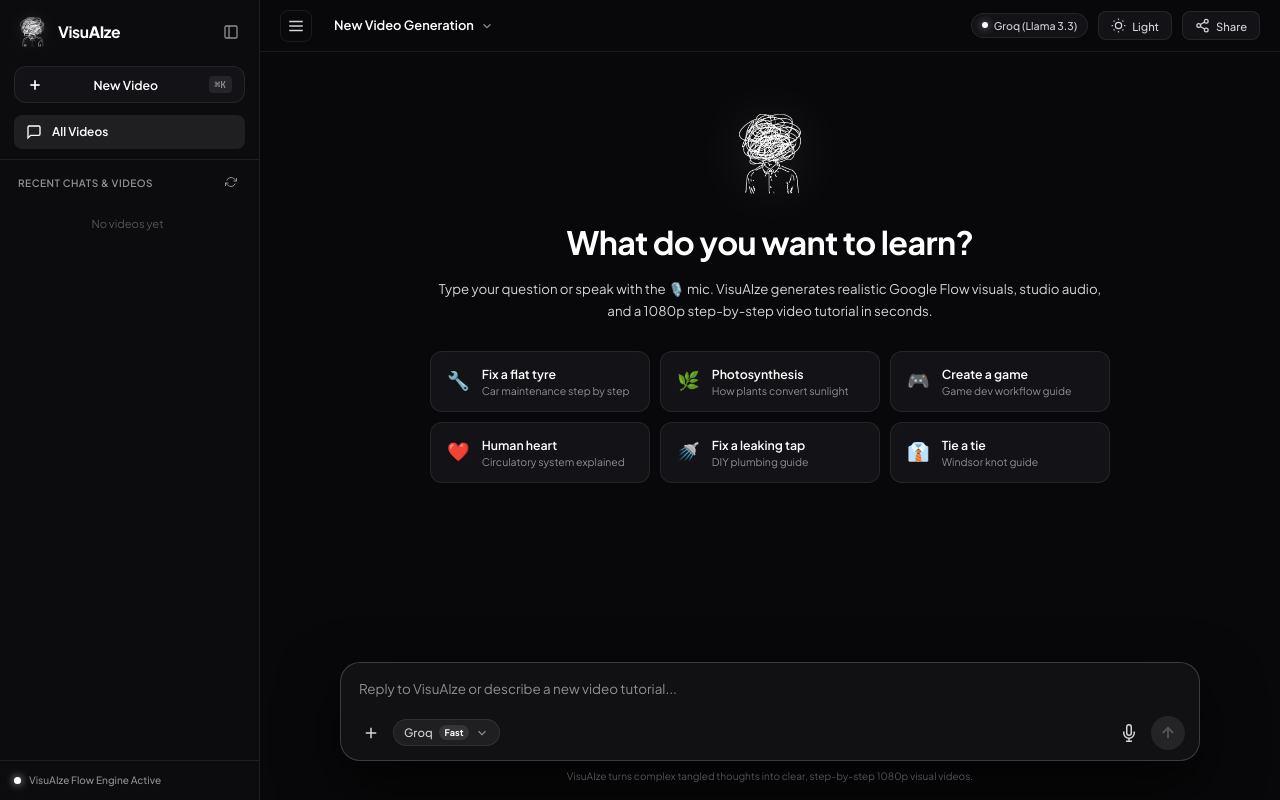
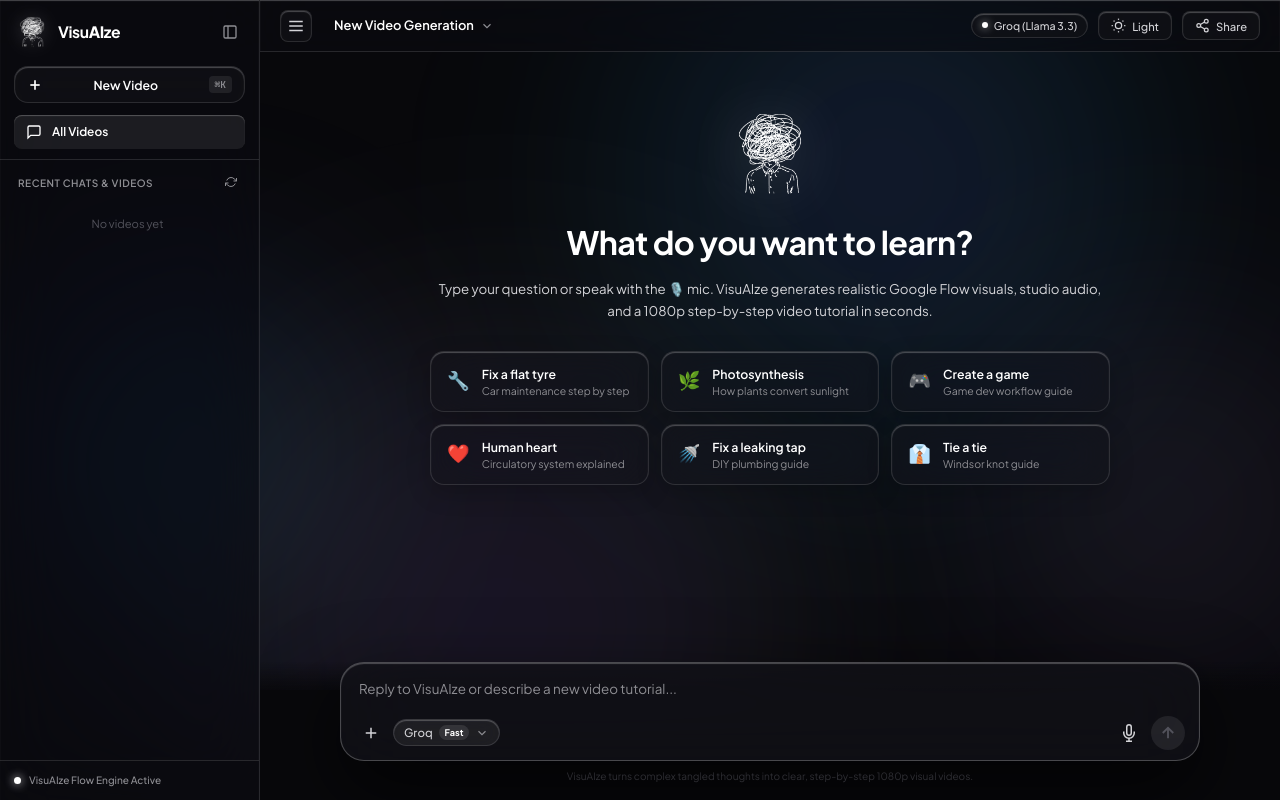
Before and after one commit to naveenkumarr24cs-a11y/VisuAIze-, a Flask app: page / in a window 1280 px wide. Run offline with Flask 3, Linux system fonts and the light colour scheme; data that the repository does not hold is empty.

Commit message:
feat: Liquid Glassmorphism UI with floating ambient liquid caustic orbs and frosted water glass panels

```diff
--- a/static/css/style.css
+++ b/static/css/style.css
@@ -11,63 +15,66 @@
 }
 
 :root {
-  /* Pure Pitch Dark Black Palette */
-  --bg-app:        #08080a;
-  --bg-sidebar:    #0c0c0f;
-  --bg-card:       #131317;
-  --bg-card-hover: #1b1b20;
-  --bg-card-subtle:#16161b;
-  --bg-input:      #111114;
-
-  /* Crisp Monochrome Borders */
-  --border:        rgba(255, 255, 255, 0.08);
-  --border-hover:  rgba(255, 255, 255, 0.18);
-  --border-focus:  rgba(255, 255, 255, 0.5);
+  /* Dark Liquid Canvas */
+  --bg-app:          #08080b;
+  --bg-glass-sidebar:rgba(12, 12, 16, 0.65);
+  --bg-glass-card:   rgba(20, 20, 26, 0.55);
+  --bg-glass-hover:  rgba(30, 30, 40, 0.65);
+  --bg-glass-input:  rgba(18, 18, 24, 0.72);
+  --bg-glass-subtle: rgba(255, 255, 255, 0.04);
+
+  /* Liquid Specular Borders & Caustics */
+  --border:          rgba(255, 255, 255, 0.12);
+  --border-hover:    rgba(255, 255, 255, 0.24);
+  --border-focus:    rgba(255, 255, 255, 0.6);
+  --glass-specular:  inset 0 1px 1px rgba(255, 255, 255, 0.25);
+  --glass-shadow:    0 24px 60px rgba(0, 0, 0, 0.65);
 
   /* Typography */
-  --font-sans:     'Plus Jakarta Sans', -apple-system, BlinkMacSystemFont, 'Segoe UI', Roboto, sans-serif;
-  --font-mono:     'JetBrains Mono', monospace;
-
-  /* Pure White & Silver Grays */
-  --text-primary:  #ffffff;
-  --text-secondary:#d4d4d8;
-  --text-muted:    #8e8e93;
-  --text-dim:      #52525b;
-
-  /* Monochrome High-Contrast Accents */
-  --accent-white:  #ffffff;
-  --accent-silver: #e4e4e7;
-  --accent-zinc:   #71717a;
+  --font-sans:       'Plus Jakarta Sans', -apple-system, BlinkMacSystemFont, 'Segoe UI', Roboto, sans-serif;
+  --font-mono:       'JetBrains Mono', monospace;
+
+  /* Pure White & Silver Monochromes */
+  --text-primary:    #ffffff;
+  --text-secondary:  #d4d4d8;
+  --text-muted:      #8e8e93;
+  --text-dim:        #52525b;
+
+  --accent-white:    #ffffff;
+  --accent-silver:   #e4e4e7;
+  --accent-zinc:     #71717a;
 
   /* Dimensions & Radius */
-  --sidebar-width: 260px;
-  --radius-sm:     8px;
-  --radius-md:     12px;
-  --radius-lg:     16px;
-  --radius-xl:     20px;
-}
-
-/* ── Light Mode Palette (Apple / Notion Minimalist Clean Light) ─────────────── */
+  --sidebar-width:   260px;
+  --radius-sm:       8px;
+  --radius-md:       14px;
+  --radius-lg:       18px;
+  --radius-xl:       24px;
+}
+
+/* ── Light Mode Liquid Glass ─────────────────────────────────────────────────── */
 [data-theme="light"] {
-  --bg-app:        #f8f8fb;
-  --bg-sidebar:    #f0f0f4;
-  --bg-card:       #ffffff;
-  --bg-card-hover: #f3f3f7;
-  --bg-card-subtle:#eaeaf0;
-  --bg-input:      #ffffff;
-
-  --border:        rgba(0, 0, 0, 0.08);
-  --border-hover:  rgba(0, 0, 0, 0.18);
-  --border-focus:  rgba(0, 0, 0, 0.4);
-
-  --text-primary:  #09090b;
-  --text-secondary:#3f3f46;
-  --text-muted:    #71717a;
-  --text-dim:      #a1a1aa;
-
-  --accent-white:  #09090b;
-  --accent-silver: #27272a;
-  --accent-zinc:   #71717a;
+  --bg-app:          #f6f6fa;
+  --bg-glass-sidebar:rgba(240, 240, 246, 0.75);
+  --bg-glass-card:   rgba(255, 255, 255, 0.72);
+  --bg-glass-hover:  rgba(255, 255, 255, 0.9);
+  --bg-glass-input:  rgba(255, 255, 255, 0.82);
+  --bg-glass-subtle: rgba(0, 0, 0, 0.03);
+
+  --border:          rgba(0, 0, 0, 0.09);
+  --border-hover:    rgba(0, 0, 0, 0.2);
+  --border-focus:    rgba(0, 0, 0, 0.5);
+  --glass-specular:  inset 0 1px 1px rgba(255, 255, 255, 0.9);
+  --glass-shadow:    0 20px 50px rgba(0, 0, 0, 0.08);
+
+  --text-primary:    #09090b;
+  --text-secondary:  #3f3f46;
+  --text-muted:      #71717a;
+  --text-dim:        #a1a1aa;
+
+  --accent-white:    #09090b;
+  --accent-silver:   #27272a;
+  --accent-zinc:     #71717a;
 }
 
 [data-theme="light"] .brand-main-logo,
@@ -136,33 +129,116 @@
   line-height: 1.5;
   overflow: hidden;
   -webkit-font-smoothing: antialiased;
-  transition: background 0.2s ease, color 0.2s ease;
+  transition: background 0.3s ease, color 0.3s ease;
 }
 
 .app-container {
   display: flex;
   height: 100vh;
   width: 100vw;
-  background: var(--bg-app);
-  transition: background 0.2s ease;
   overflow: hidden;
   position: relative;
   background: var(--bg-app);
 }
 
 /* ══════════════════════════════════════════════════════════════════════════════
-   SIDEBAR (Collapsible & Pure Monochrome)
+   FLOATING AMBIENT LIQUID CAUSTIC ORBS
+   ══════════════════════════════════════════════════════════════════════════════ */
+.ambient-liquid-layer {
+  position: absolute;
+  inset: 0;
+  overflow: hidden;
+  pointer-events: none;
+  z-index: 1;
+}
+
+.liquid-orb {
+  position: absolute;
+  border-radius: 50%;
+  filter: blur(90px);
+  opacity: 0.65;
+  mix-blend-mode: screen;
+  will-change: transform;
+}
+
+[data-theme="light"] .liquid-orb {
+  mix-blend-mode: multiply;
+  opacity: 0.35;
+  filter: blur(100px);
+}
+
+.orb-1 {
+  width: 520px;
+  height: 520px;
+  top: -120px;
+  right: 15%;
+  background: radial-gradient(circle, rgba(99, 102, 241, 0.28) 0%, rgba(6, 182, 212, 0.15) 60%, transparent 80%);
+  animation: floatLiquid1 16s ease-in-out infinite alternate;
+}
+
+.orb-2 {
+  width: 600px;
+  height: 600px;
+  bottom: -160px;
+  left: 20%;
+  background: radial-gradient(circle, rgba(139, 92, 246, 0.22) 0%, rgba(255, 255, 255, 0.08) 60%, transparent 80%);
+  animation: floatLiquid2 20s ease-in-out infinite alternate;
+}
+
+.orb-3 {
+  width: 440px;
+  height: 440px;
+  top: 35%;
+  left: -80px;
+  background: radial-gradient(circle, rgba(56, 189, 248, 0.2) 0%, rgba(99, 102, 241, 0.1) 70%, transparent 80%);
+  animation: floatLiquid3 18s ease-in-out infinite alternate;
+}
+
+.orb-4 {
+  width: 380px;
+  height: 380px;
+  bottom: 20%;
+  right: -50px;
+  background: radial-gradient(circle, rgba(255, 255, 255, 0.12) 0%, rgba(139, 92, 246, 0.1) 70%, transparent 80%);
+  animation: floatLiquid1 22s ease-in-out infinite alternate-reverse;
+}
+
+@keyframes floatLiquid1 {
+  0%   { transform: translate(0, 0) scale(1); }
+  50%  { transform: translate(60px, 40px) scale(1.12); }
+  100% { transform: translate(-40px, 80px) scale(0.92); }
+}
+
+@keyframes floatLiquid2 {
+  0%   { transform: translate(0, 0) scale(0.95); }
+  50%  { transform: translate(-70px, -50px) scale(1.15); }
+  100% { transform: translate(50px, -30px) scale(1.05); }
+}
+
+@keyframes floatLiquid3 {
+  0%   { transform: translate(0, 0) scale(1.08); }
+  50%  { transform: translate(50px, -60px) scale(0.9); }
+  100% { transform: translate(-30px, 40px) scale(1.1); }
+}
+
+
+/* ══════════════════════════════════════════════════════════════════════════════
+   FROSTED GLASS SIDEBAR (Water Liquid Texture)
    ══════════════════════════════════════════════════════════════════════════════ */
 .sidebar {
   width: var(--sidebar-width);
   min-width: var(--sidebar-width);
-  background: var(--bg-sidebar);
+  background: var(--bg-glass-sidebar);
+  backdrop-filter: blur(32px) saturate(190%);
+  -webkit-backdrop-filter: blur(32px) saturate(190%);
   border-right: 1px solid var(--border);
+  box-shadow: var(--glass-specular);
   display: flex;
   flex-direction: column;
   height: 100vh;
   z-index: 100;
-  transition: width 0.22s cubic-bezier(0.16, 1, 0.3, 1), transform 0.22s cubic-bezier(0.16, 1, 0.3, 1), min-width 0.22s cubic-bezier(0.16, 1, 0.3, 1);
+  position: relative;
+  transition: width 0.24s cubic-bezier(0.16, 1, 0.3, 1), transform 0.24s cubic-bezier(0.16, 1, 0.3, 1), min-width 0.24s cubic-bezier(0.16, 1, 0.3, 1);
 }
 
 .sidebar.collapsed {
@@ -209,12 +285,12 @@
 }
 
 .collapse-sidebar-btn {
-  background: none;
+  background: transparent;
   border: none;
   color: var(--text-muted);
   cursor: pointer;
-  padding: 4px;
-  border-radius: 4px;
+  padding: 5px;
+  border-radius: 6px;
   transition: all 0.15s;
   display: flex;
   align-items: center;
@@ -237,25 +313,24 @@
   align-items: center;
   justify-content: space-between;
   padding: 9px 12px;
-  background: var(--bg-card);
+  background: var(--bg-glass-card);
+  backdrop-filter: blur(20px);
   border: 1px solid var(--border);
+  box-shadow: var(--glass-specular);
   border-radius: var(--radius-md);
   color: var(--text-primary);
   font-family: inherit;
   font-size: 0.88rem;
   font-weight: 600;
   cursor: pointer;
-  transition: all 0.15s ease;
+  transition: all 0.18s cubic-bezier(0.16, 1, 0.3, 1);
 }
 
 .new-chat-btn:hover {
-  background: var(--bg-card-hover);
+  background: var(--bg-glass-hover);
   border-color: var(--border-hover);
   transform: translateY(-1px);
-}
-
-.new-chat-btn svg {
-  color: var(--text-primary);
+  box-shadow: var(--glass-specular), 0 8px 20px rgba(0, 0, 0, 0.25);
 }
 
 .shortcut-kbd {
@@ -297,6 +372,7 @@
   background: rgba(255, 255, 255, 0.08);
   color: var(--text-primary);
   font-weight: 600;
+  box-shadow: var(--glass-specular);
 }
 
 /* Recent Videos Section */
@@ -411,7 +488,7 @@
 .sidebar-system-footer {
   padding: 12px 14px;
   border-top: 1px solid var(--border);
-  background: var(--bg-sidebar);
+  background: var(--bg-glass-sidebar);
 }
 
 .system-status-pill {
@@ -442,10 +519,11 @@
   height: 100vh;
   overflow: hidden;
   position: relative;
-  background: var(--bg-app);
-}
-
-/* Top App Bar */
+  background: transparent;
+  z-index: 10;
+}
+
+/* Floating Frosted Glass Top App Bar */
 .top-bar {
   height: 52px;
   padding: 0 20px;
@@ -454,7 +532,10 @@
   align-items: center;
   justify-content: space-between;
   flex-shrink: 0;
-  background: var(--bg-app);
+  background: var(--bg-glass-sidebar);
+  backdrop-filter: blur(28px) saturate(180%);
+  -webkit-backdrop-filter: blur(28px) saturate(180%);
+  box-shadow: var(--glass-specular);
   z-index: 50;
 }
 
@@ -465,8 +546,10 @@
 }
 
 .sidebar-toggle-btn {
-  background: none;
+  background: var(--bg-glass-card);
+  backdrop-filter: blur(16px);
   border: 1px solid var(--border);
+  box-shadow: var(--glass-specular);
   border-radius: var(--radius-sm);
   color: var(--text-secondary);
   cursor: pointer;
@@ -522,8 +605,10 @@
   align-items: center;
   gap: 6px;
   padding: 4px 10px;
-  background: var(--bg-card);
+  background: var(--bg-glass-card);
+  backdrop-filter: blur(16px);
   border: 1px solid var(--border);
+  box-shadow: var(--glass-specular);
   border-radius: 20px;
   font-size: 0.76rem;
   font-weight: 500;
@@ -543,8 +628,10 @@
   align-items: center;
   gap: 6px;
   padding: 6px 12px;
-  background: var(--bg-card);
+  background: var(--bg-glass-card);
+  backdrop-filter: blur(16px);
   border: 1px solid var(--border);
+  box-shadow: var(--glass-specular);
   border-radius: var(--radius-sm);
   color: var(--text-secondary);
   font-family: inherit;
@@ -618,7 +705,7 @@
   width: 86px;
   height: 86px;
   object-fit: contain;
-  filter: drop-shadow(0 8px 28px rgba(255, 255, 255, 0.2));
+  filter: drop-shadow(0 8px 32px rgba(255, 255, 255, 0.25));
   display: block;
 }
 
@@ -637,11 +724,11 @@
   margin-bottom: 30px;
 }
 
-/* Prompt Chips Grid */
+/* Liquid Glass Prompt Chips */
 .prompt-chips-grid {
   display: grid;
   grid-template-columns: repeat(auto-fit, minmax(200px, 1fr));
-  gap: 10px;
+  gap: 12px;
 }
 
 .prompt-chip {
@@ -649,21 +736,24 @@
   align-items: flex-start;
   gap: 12px;
   padding: 14px 16px;
-  background: var(--bg-card);
+  background: var(--bg-glass-card);
+  backdrop-filter: blur(24px) saturate(180%);
+  -webkit-backdrop-filter: blur(24px) saturate(180%);
   border: 1px solid var(--border);
+  box-shadow: var(--glass-specular), 0 8px 24px rgba(0, 0, 0, 0.2);
   border-radius: var(--radius-md);
   color: var(--text-primary);
   cursor: pointer;
   text-align: left;
   font-family: inherit;
-  transition: all 0.2s cubic-bezier(0.16, 1, 0.3, 1);
+  transition: all 0.22s cubic-bezier(0.16, 1, 0.3, 1);
 }
 
 .prompt-chip:hover {
-  background: var(--bg-card-hover);
-  border-color: rgba(255, 255, 255, 0.3);
+  background: var(--bg-glass-hover);
+  border-color: var(--border-hover);
   transform: translateY(-2px);
-  box-shadow: 0 8px 24px rgba(0, 0, 0, 0.6);
+  box-shadow: var(--glass-specular), 0 14px 36px rgba(0, 0, 0, 0.4);
 }
 
 .chip-icon {
@@ -1159,7 +1262,7 @@
   display: flex;
   flex-direction: column;
   align-items: center;
-  background: linear-gradient(to top, var(--bg-app) 80%, rgba(8, 8, 10, 0.8) 40%, transparent);
+  background: linear-gradient(to top, var(--bg-app) 80%, rgba(8, 8, 11, 0.8) 40%, transparent);
   pointer-events: none;
   z-index: 80;
 }
@@ -1167,18 +1270,20 @@
 .floating-input-card {
   width: 100%;
   max-width: 860px;
-  background: var(--bg-input);
+  background: var(--bg-glass-input);
+  backdrop-filter: blur(36px) saturate(200%);
+  -webkit-backdrop-filter: blur(36px) saturate(200%);
   border: 1px solid var(--border-hover);
+  box-shadow: var(--glass-specular), 0 30px 80px rgba(0, 0, 0, 0.7);
   border-radius: var(--radius-xl);
   padding: 12px 14px 10px;
-  box-shadow: 0 24px 60px rgba(0, 0, 0, 0.7);
   pointer-events: auto;
   transition: border-color 0.2s, box-shadow 0.2s;
 }
 
 .floating-input-card:focus-within {
   border-color: var(--border-focus);
-  box-shadow: 0 24px 60px rgba(0, 0, 0, 0.8), 0 0 0 1px var(--border-focus);
+  box-shadow: var(--glass-specular), 0 30px 80px rgba(0, 0, 0, 0.8), 0 0 0 1px var(--border-focus);
 }
 
 /* Attached Preview Strip */
@@ -1324,7 +1429,9 @@
   gap: 6px;
   padding: 5px 10px;
   background: rgba(255, 255, 255, 0.06);
+  backdrop-filter: blur(12px);
   border: 1px solid var(--border);
+  box-shadow: var(--glass-specular);
   border-radius: 18px;
   color: var(--text-secondary);
   font-family: inherit;
--- a/templates/index.html
+++ b/templates/index.html
@@ -13,6 +13,14 @@
 <body>
 
 <div class="app-container" id="appContainer">
+
+  <!-- Ambient Liquid Glass Background Orbs -->
+  <div class="ambient-liquid-layer" aria-hidden="true">
+    <div class="liquid-orb orb-1"></div>
+    <div class="liquid-orb orb-2"></div>
+    <div class="liquid-orb orb-3"></div>
+    <div class="liquid-orb orb-4"></div>
+  </div>
 
   <!-- ══════════════════════════ SIDEBAR (Main Logo & History) ══════════════════════════ -->
   <aside class="sidebar" id="sidebar">
```
Also changed, not shown: other parts of static/css/style.css (+81 -64 lines).
